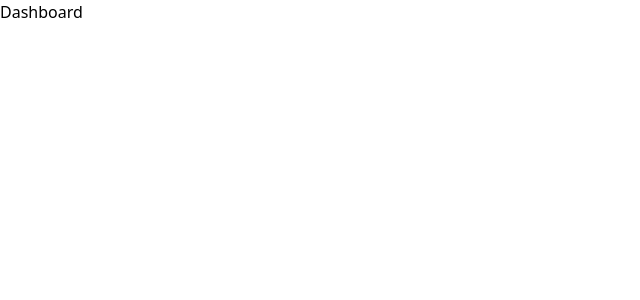
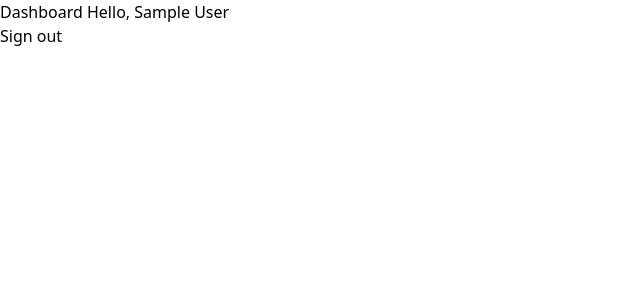
Before and after one commit to CollinBrennan/skill-chronicle, a Next.js app: page /dashboard in a window 1280 px wide. Shown: the top 300 px of the page, without its empty margins (0-640 px from the left). Built offline with nearby package versions, Linux system fonts and the light colour scheme; no server answers; sample sign-in values are in the browser's storage.

Commit message:
add basic login redirect

```diff
--- a/app/dashboard/page.tsx
+++ b/app/dashboard/page.tsx
@@ -1,3 +1,16 @@
-export default function Dashboard() {
-  return <div>Dashboard</div>
+import { auth } from '@/auth'
+import SignoutButton from '@/components/signout-button'
+import { redirect } from 'next/navigation'
+
+export default async function Dashboard() {
+  const session = await auth()
+
+  if (!session?.user) redirect('/')
+
+  return (
+    <div>
+      Dashboard Hello, {session?.user.name}
+      <SignoutButton />
+    </div>
+  )
 }
--- a/app/page.tsx
+++ b/app/page.tsx
@@ -1,9 +1,16 @@
 import SigninButton from '@/components/signin-button'
 import SignoutButton from '@/components/signout-button'
 import { auth } from '../auth'
+import { redirect } from 'next/navigation'
 
 export default async function Home() {
   const session = await auth()
 
-  return <div>{!session?.user ? <SigninButton /> : <SignoutButton />}</div>
+  if (session?.user) redirect('/dashboard')
+
+  return (
+    <div>
+      <SigninButton />
+    </div>
+  )
 }
--- a/components/signout-button.tsx
+++ b/components/signout-button.tsx
@@ -1,6 +1,6 @@
 import { signOut } from '@/auth'
 
-export default function SignOut() {
+export default function SignoutButton() {
   return (
     <form
       action={async () => {
@@ -8,7 +8,7 @@ export default function SignOut() {
         await signOut()
       }}
     >
-      <button type="submit">Sign Out</button>
+      <button type="submit">Sign out</button>
     </form>
   )
 }
```
